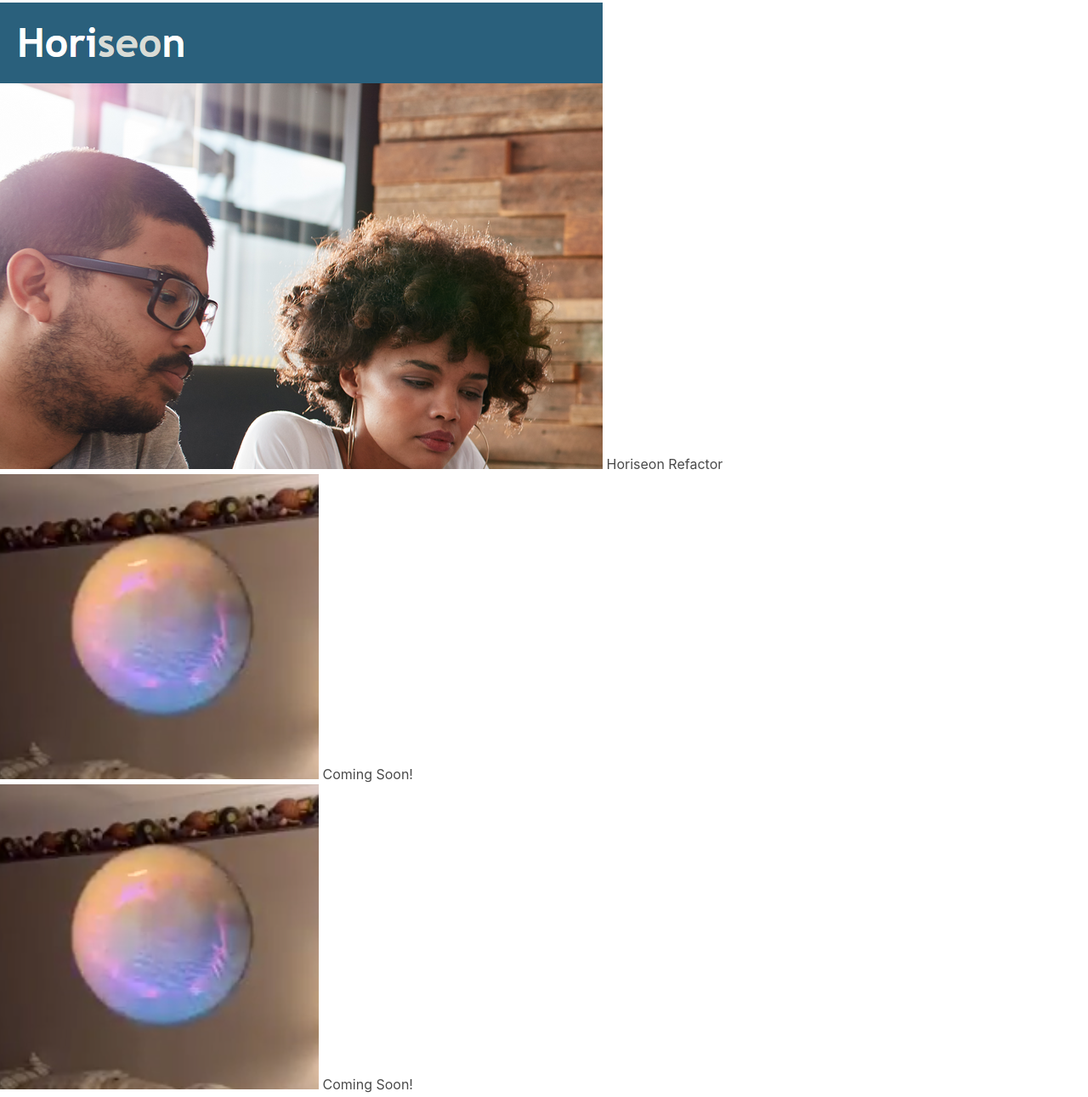
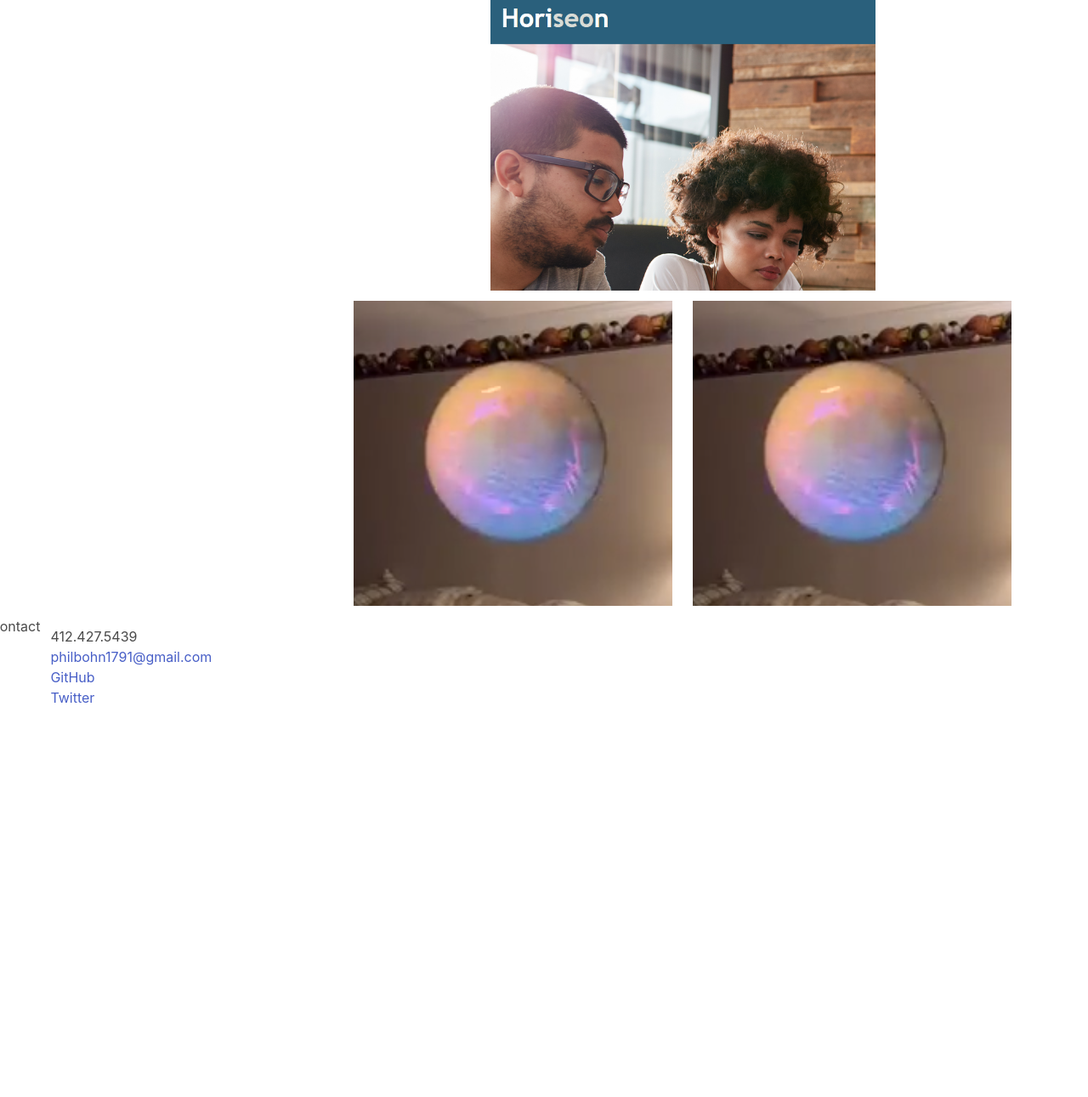
Before and after one commit to lamperouge1218/Portfolio, a plain HTML site: page index.html in a window 1280 px wide. Shown: the part 633-1924 px from the top of the page at 85% size. After the commit the page ends 1478 px from the top, so only its background shows below. Drawn offline with nearby package versions, Linux system fonts and the light colour scheme.

Commit message:
styled initial parts of work and about me. working on contact

```diff
--- a/index.html
+++ b/index.html
@@ -27,9 +27,10 @@
   </header>
 
   <main>
-    <div class="columns">
+    <div class=" about-me columns">
       <h2 id=aboutlink class="column is-3 has-text-right">About Me</h2>
-      <p class="column is-9">I graduated with a BS in Music Education from Duquesne University in 2013. I taught in Pittsburgh Catholic
+      <p class="column is-9">I graduated with a BS in Music Education from Duquesne University in 2013. I taught in
+        Pittsburgh Catholic
         Grade Schools and at a local High School for about 5-6 years. I have not taught in schools since that high
         school job and currently am working in Tech Support for ZOLL Medical Corporation working specifically with the
         LifeVest, a wearable defibrillator. I took this Boot Camp to prepare for a career pivot into CS and am very
@@ -38,35 +39,32 @@
       </p>
     </div>
 
-    <section class="work">
-      <h2 id="worklink">Work</h2>
-      <div class="imagegrid">
-        <div>
+    <section class="work columns">
+      <h2 id="worklink" class="column has-text-right is-3">Work</h2>
+      <div class="column is-9">
         <a href="https://lamperouge1218.github.io/Homework01/" target="_blank"><img src="./assets/horiseonsnippet.PNG"
-              alt="Horiseon Refactor Project" class="lgimage">
+            alt="Horiseon Refactor Project" class="image column is-half is-offset-one-quarter">
         </a>
-          <span class="imagetext">Horiseon Refactor</span>
-        </div>
-        <div>
-          <a href="placeholder" target="_blank"><img src="assets/orb.PNG" class="smaller-image" alt="orb"></a>
-          <span class="imagetext2">Coming Soon!</span>
-        </div>
+        <div class="columns is-justify-content-center">
+          <a href="placeholder" target="_blank"><img src="assets/orb.PNG" class="image column" alt="orb"></a>
 
-        <div>
-          <a href="placeholder" target="_blank"><img src="assets/orb.PNG" class="smaller-image" alt="orb"></a>
-          <span class="imagetext3">Coming Soon!</span>
-        </div>
+
+
+
+          <a href="placeholder" target="_blank"><img src="assets/orb.PNG" class="image column" alt="orb"></a>
         </div>
     </section>
 
-    <section class="contact-me">
-      <h2 id="contactlink">Contact</h2>
+    <section class="contact-me columns">
+      <h2 id="contactlink column is-3">Contact</h2>
+      <div class = "column is-9">
         <ul>
           <li>412.427.5439</li>
           <li><a href="mailto:philbohn1791@gmail.com">philbohn1791@gmail.com</a></li>
           <li><a href="https://github.com/lamperouge1218" target="_blank">GitHub</a></li>
           <li><a href="https://twitter.com/lamperouge98" target="_blank">Twitter</a></li>
         </ul>
+      </div>
     </section>
 
   </main>
```
Lines whose indentation alone changed are shown as unchanged.
